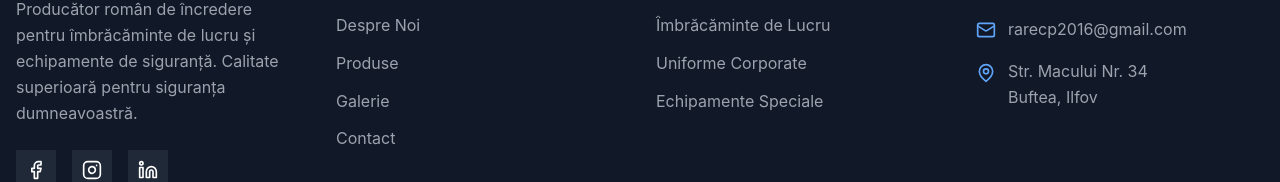
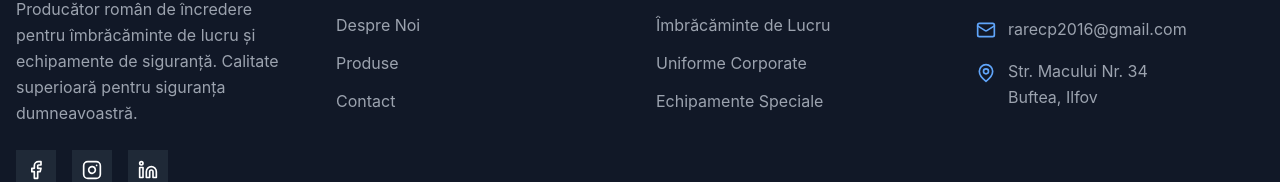
Before and after one commit to mcapostol/Rare-Clothing-Web, a React (Vite) app: page / in a window 1280 px wide. Shown: the part 4175-4357 px from the top of the page. Built offline with nearby package versions, Linux system fonts and the light colour scheme.

Commit message:
add .gitignore and initial project files
chore: add .gitignore and initial project files

```diff
--- a/src/components/Footer.jsx
+++ b/src/components/Footer.jsx
@@ -16,7 +16,6 @@ const Footer = () => {
     { name: "Acasă", href: "#hero" },
     { name: "Despre Noi", href: "#despre-noi" },
     { name: "Produse", href: "#produse" },
-    { name: "Galerie", href: "#galerie" },
     { name: "Contact", href: "#contact" }
   ];
 
```
Also changed, not shown: 1 other file (tests, documents, lock files or other folders).
